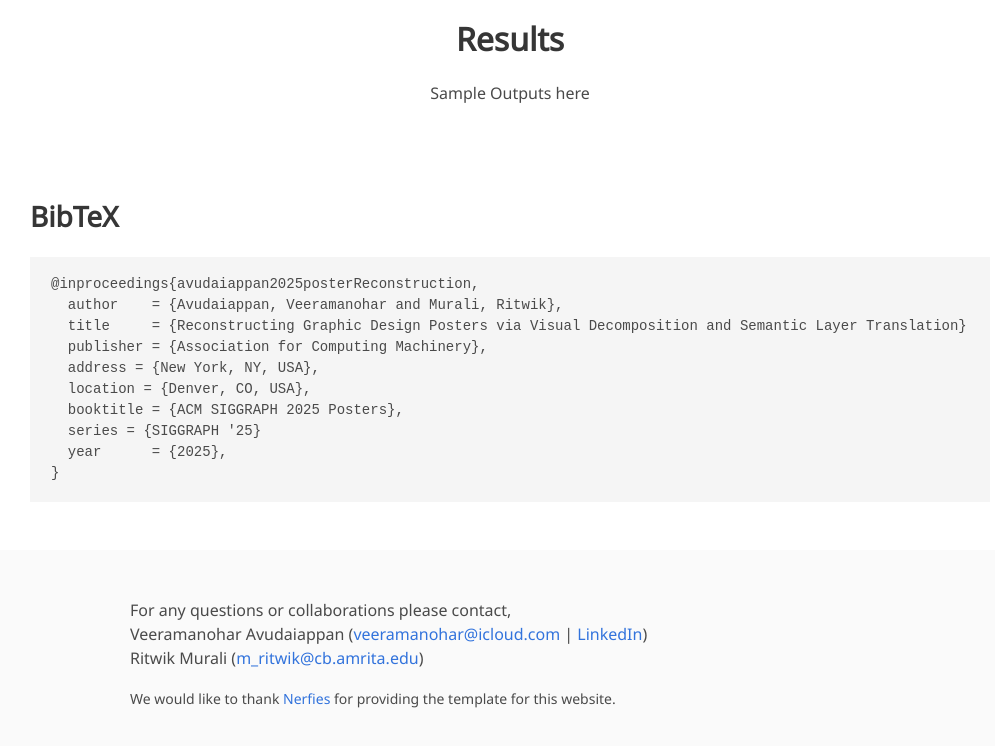
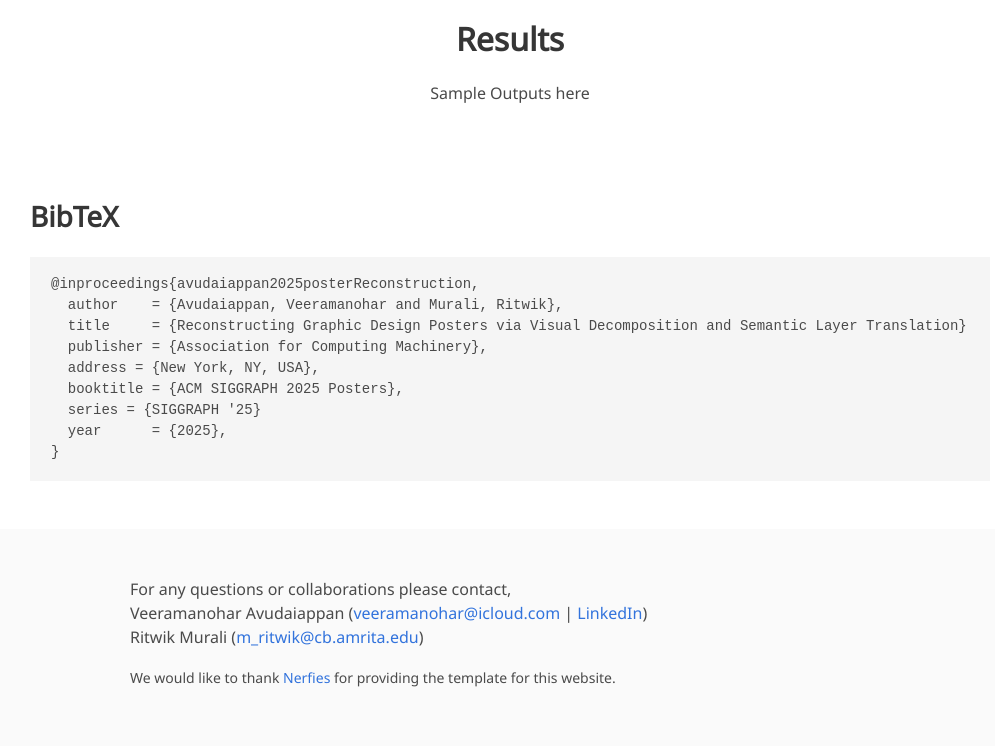
Before and after one commit to imveeru/siggraph2025, a plain HTML site: page index.html in a window 1280 px wide. Shown: the part 1533-2279 px from the top of the page, without its empty margins (130-1125 px from the left). Drawn offline with nearby package versions, Linux system fonts and the light colour scheme; some icons are missing; a web font is replaced by a local one.

Commit message:
Updated desc

```diff
--- a/index.html
+++ b/index.html
@@ -129,7 +129,6 @@
   title     = {Reconstructing Graphic Design Posters via Visual Decomposition and Semantic Layer Translation}
   publisher = {Association for Computing Machinery},
   address = {New York, NY, USA},
-  location = {Denver, CO, USA},
   booktitle = {ACM SIGGRAPH 2025 Posters},
   series = {SIGGRAPH '25}
   year      = {2025},
```
